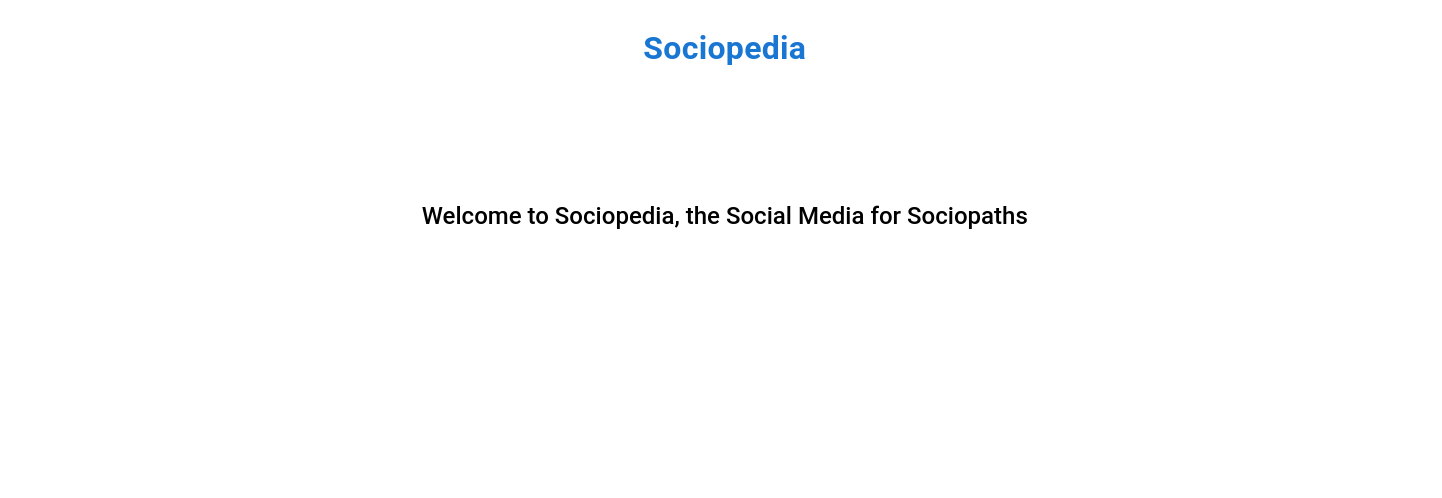
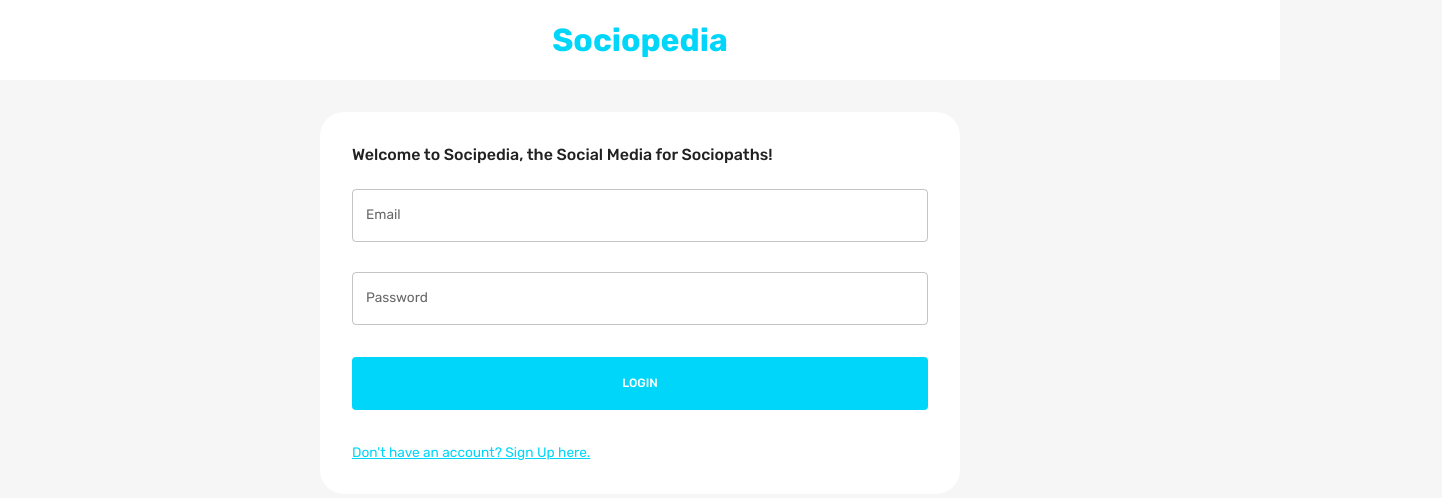
Before and after one commit to natibiruk08/social-media-web-app, a React (Create React App) app in the folder client/: page / in a window 1280 px wide. Shown: the top 498 px of the page, 1442 px wide, since content can reach past the window. Built offline with nearby package versions, Linux system fonts and the light colour scheme.

Commit message:
login and register

```diff
--- a/client/src/App.js
+++ b/client/src/App.js
@@ -1,4 +1,4 @@
-import { BrowserRouter, Navigate, Route, Routes } from "react-router-dom";
+import { BrowserRouter, Navigate, Routes, Route } from "react-router-dom";
 import HomePage from "scenes/homePage";
 import LoginPage from "scenes/loginPage";
 import ProfilePage from "scenes/profilePage";
@@ -6,20 +6,30 @@ import { useMemo } from "react";
 import { useSelector } from "react-redux";
 import { CssBaseline, ThemeProvider } from "@mui/material";
 import { createTheme } from "@mui/material/styles";
-import { themeSettings } from "theme";
+import { themeSettings } from "./theme";
 
 function App() {
   const mode = useSelector((state) => state.mode);
   const theme = useMemo(() => createTheme(themeSettings(mode)), [mode]);
+  const isAuth = Boolean(useSelector((state) => state.token));
+
   return (
-    <div className="App">
+    <div className="app">
       <BrowserRouter>
-        <Routes>
-          <Route path="/" element={<LoginPage />} />
-          <Route path="/home" element={<HomePage />} />
-          <Route path="/profile/:userId" element={<ProfilePage />} />
-          <Route path="*" element={<Navigate to="/" />} />
-        </Routes>
+        <ThemeProvider theme={theme}>
+          <CssBaseline />
+          <Routes>
+            <Route path="/" element={<LoginPage />} />
+            <Route
+              path="/home"
+              element={isAuth ? <HomePage /> : <Navigate to="/" />}
+            />
+            <Route
+              path="/profile/:userId"
+              element={isAuth ? <ProfilePage /> : <Navigate to="/" />}
+            />
+          </Routes>
+        </ThemeProvider>
       </BrowserRouter>
     </div>
   );
--- a/client/src/index.js
+++ b/client/src/index.js
@@ -18,11 +18,7 @@ import {
 import storage from "redux-persist/lib/storage";
 import { PersistGate } from "redux-persist/integration/react";
 
-const persistConfig = {
-  key: "root",
-  storage,
-  version: 1,
-};
+const persistConfig = { key: "root", storage, version: 1 };
 const persistedReducer = persistReducer(persistConfig, authReducer);
 const store = configureStore({
   reducer: persistedReducer,
--- a/client/src/scenes/loginPage/Form.jsx
+++ b/client/src/scenes/loginPage/Form.jsx
@@ -7,7 +7,7 @@ import {
   Typography,
   useTheme,
 } from "@mui/material";
-import { EditOutlined } from "@mui/icons-material";
+import EditOutlinedIcon from "@mui/icons-material/EditOutlined";
 import { Formik } from "formik";
 import * as yup from "yup";
 import { useNavigate } from "react-router-dom";
@@ -17,18 +17,18 @@ import Dropzone from "react-dropzone";
 import FlexBetween from "components/FlexBetween";
 
 const registerSchema = yup.object().shape({
-  firstName: yup.string().required("First Name is required"),
-  lastName: yup.string().required("Last Name is required"),
-  email: yup.string().email("Invalid Email").required("Email is required"),
-  password: yup.string().required("Password is required"),
-  location: yup.string().required("Location is required"),
-  occupation: yup.string().required("Occupation is required"),
-  picture: yup.string().required("Picture is required"),
+  firstName: yup.string().required("required"),
+  lastName: yup.string().required("required"),
+  email: yup.string().email("invalid email").required("required"),
+  password: yup.string().required("required"),
+  location: yup.string().required("required"),
+  occupation: yup.string().required("required"),
+  picture: yup.string().required("required"),
 });
 
 const loginSchema = yup.object().shape({
-  email: yup.string().email("Invalid Email").required("Email is required"),
-  password: yup.string().required("Password is required"),
+  email: yup.string().email("invalid email").required("required"),
+  password: yup.string().required("required"),
 });
 
 const initialValuesRegister = {
@@ -48,14 +48,61 @@ const initialValuesLogin = {
 
 const Form = () => {
   const [pageType, setPageType] = useState("login");
-  const { pallette } = useTheme();
+  const { palette } = useTheme();
   const dispatch = useDispatch();
   const navigate = useNavigate();
-  const isNonMobile = useMediaQuery("(min-width:6000px)");
+  const isNonMobile = useMediaQuery("(min-width:600px)");
   const isLogin = pageType === "login";
   const isRegister = pageType === "register";
 
-  const handleFormSubmit = async (values, onSubmitProps) => {};
+  const register = async (values, onSubmitProps) => {
+    // this allows us to send form info with image
+    const formData = new FormData();
+    for (let value in values) {
+      formData.append(value, values[value]);
+    }
+    formData.append("picturePath", values.picture.name);
+
+    const savedUserResponse = await fetch(
+      "http://localhost:3001/auth/register",
+      {
+        method: "POST",
+        body: formData,
+      }
+    );
+    const savedUser = await savedUserResponse.json();
+    onSubmitProps.resetForm();
+
+    if (savedUser) {
+      setPageType("login");
+    }
+  };
+
+  const login = async (values, onSubmitProps) => {
+    const loggedInResponse = await fetch("http://localhost:3001/auth/login", {
+      method: "POST",
+      headers: { "Content-Type": "application/json" },
+      body: JSON.stringify(values),
+    });
+    const loggedIn = await loggedInResponse.json();
+    onSubmitProps.resetForm();
+    if (loggedIn) {
+      delete loggedIn.user.password;
+      dispatch(
+        setLogin({
+          user: loggedIn.user,
+          token: loggedIn.token,
+        })
+      );
+      navigate("/home");
+    }
+  };
+
+  const handleFormSubmit = async (values, onSubmitProps) => {
+    if (isLogin) await login(values, onSubmitProps);
+    if (isRegister) await register(values, onSubmitProps);
+  };
+
   return (
     <Formik
       onSubmit={handleFormSubmit}
@@ -76,8 +123,10 @@ const Form = () => {
           <Box
             display="grid"
             gap="30px"
-            gridTemplateColumns="repeat(4,minmax(0,1fr))"
-            sx={{ "&>div": { gridColumn: isNonMobile ? undefined : "span 4" } }}
+            gridTemplateColumns="repeat(4, minmax(0, 1fr))"
+            sx={{
+              "& > div": { gridColumn: isNonMobile ? undefined : "span 4" },
+            }}
           >
             {isRegister && (
               <>
@@ -92,7 +141,7 @@ const Form = () => {
                   }
                   helperText={touched.firstName && errors.firstName}
                   sx={{ gridColumn: "span 2" }}
-                ></TextField>
+                />
                 <TextField
                   label="Last Name"
                   onBlur={handleBlur}
@@ -102,7 +151,7 @@ const Form = () => {
                   error={Boolean(touched.lastName) && Boolean(errors.lastName)}
                   helperText={touched.lastName && errors.lastName}
                   sx={{ gridColumn: "span 2" }}
-                ></TextField>
+                />
                 <TextField
                   label="Location"
                   onBlur={handleBlur}
@@ -112,7 +161,7 @@ const Form = () => {
                   error={Boolean(touched.location) && Boolean(errors.location)}
                   helperText={touched.location && errors.location}
                   sx={{ gridColumn: "span 4" }}
-                ></TextField>
+                />
                 <TextField
                   label="Occupation"
                   onBlur={handleBlur}
@@ -124,24 +173,24 @@ const Form = () => {
                   }
                   helperText={touched.occupation && errors.occupation}
                   sx={{ gridColumn: "span 4" }}
-                ></TextField>
+                />
                 <Box
                   gridColumn="span 4"
-                  border={`1px solid ${pallette.neutral.medium}`}
+                  border={`1px solid ${palette.neutral.medium}`}
                   borderRadius="5px"
-                  padding="1rem"
+                  p="1rem"
                 >
                   <Dropzone
                     acceptedFiles=".jpg,.jpeg,.png"
                     multiple={false}
-                    onDrop={(acceptedFiles) => {
-                      setFieldValue("picture", acceptedFiles[0]);
-                    }}
+                    onDrop={(acceptedFiles) =>
+                      setFieldValue("picture", acceptedFiles[0])
+                    }
                   >
                     {({ getRootProps, getInputProps }) => (
                       <Box
                         {...getRootProps()}
-                        border={`2px dashed ${pallette.primary.main}`}
+                        border={`2px dashed ${palette.primary.main}`}
                         p="1rem"
                         sx={{ "&:hover": { cursor: "pointer" } }}
                       >
@@ -151,7 +200,7 @@ const Form = () => {
                         ) : (
                           <FlexBetween>
                             <Typography>{values.picture.name}</Typography>
-                            <EditOutlined />
+                            <EditOutlinedIcon />
                           </FlexBetween>
                         )}
                       </Box>
@@ -160,6 +209,7 @@ const Form = () => {
                 </Box>
               </>
             )}
+
             <TextField
               label="Email"
               onBlur={handleBlur}
@@ -169,7 +219,7 @@ const Form = () => {
               error={Boolean(touched.email) && Boolean(errors.email)}
               helperText={touched.email && errors.email}
               sx={{ gridColumn: "span 4" }}
-            ></TextField>
+            />
             <TextField
               label="Password"
               type="password"
@@ -180,7 +230,7 @@ const Form = () => {
               error={Boolean(touched.password) && Boolean(errors.password)}
               helperText={touched.password && errors.password}
               sx={{ gridColumn: "span 4" }}
-            ></TextField>
+            />
           </Box>
 
           {/* BUTTONS */}
@@ -191,9 +241,9 @@ const Form = () => {
               sx={{
                 m: "2rem 0",
                 p: "1rem",
-                backgroundColor: pallette.primary.main,
-                color: pallette.background.alt,
-                "&:hover": { color: pallette.primary.main },
+                backgroundColor: palette.primary.main,
+                color: palette.background.alt,
+                "&:hover": { color: palette.primary.main },
               }}
             >
               {isLogin ? "LOGIN" : "REGISTER"}
@@ -205,16 +255,16 @@ const Form = () => {
               }}
               sx={{
                 textDecoration: "underline",
-                color: pallette.primary.main,
+                color: palette.primary.main,
                 "&:hover": {
                   cursor: "pointer",
-                  color: pallette.primary.light,
+                  color: palette.primary.light,
                 },
               }}
             >
               {isLogin
                 ? "Don't have an account? Sign Up here."
-                : "Already have an account? Login here"}
+                : "Already have an account? Login here."}
             </Typography>
           </Box>
         </form>
--- a/client/src/scenes/loginPage/index.jsx
+++ b/client/src/scenes/loginPage/index.jsx
@@ -3,29 +3,31 @@ import Form from "./Form";
 
 const LoginPage = () => {
   const theme = useTheme();
-  const isNonMobileScreens = useMediaQuery("(min-width:1000px)");
-
+  const isNonMobileScreens = useMediaQuery("(min-width: 1000px)");
   return (
+    <Box>
       <Box
         width="100%"
         backgroundColor={theme.palette.background.alt}
         p="1rem 6%"
         textAlign="center"
       >
-      <Box>
         <Typography fontWeight="bold" fontSize="32px" color="primary">
           Sociopedia
         </Typography>
+      </Box>
+
       <Box
         width={isNonMobileScreens ? "50%" : "93%"}
         p="2rem"
         m="2rem auto"
         borderRadius="1.5rem"
         backgroundColor={theme.palette.background.alt}
-        ></Box>
+      >
         <Typography fontWeight="500" variant="h5" sx={{ mb: "1.5rem" }}>
-          Welcome to Sociopedia, the Social Media for Sociopaths
+          Welcome to Socipedia, the Social Media for Sociopaths!
         </Typography>
+        <Form />
       </Box>
     </Box>
   );
--- a/client/src/scenes/navBar/index.jsx
+++ b/client/src/scenes/navBar/index.jsx
@@ -33,13 +33,13 @@ const Navbar = () => {
   const isNonMobileScreens = useMediaQuery("(min-width: 1000px)");
 
   const theme = useTheme();
-  const neutralLight = theme.palette.light;
-  const dark = theme.palette.dark;
+  const neutralLight = theme.palette.neutral.light;
+  const dark = theme.palette.neutral.dark;
   const background = theme.palette.background.default;
   const primaryLight = theme.palette.primary.light;
   const alt = theme.palette.background.alt;
 
-  const fullName = user ? `${user.firstName} ${user.lastName}` : "";
+  const fullName = `${user.firstName} ${user.lastName}`;
 
   return (
     <FlexBetween padding="1rem 6%" backgroundColor={alt}>
```
Also changed, not shown: 2 other files (tests, documents, lock files or other folders). Lines whose indentation alone changed are shown as unchanged.
